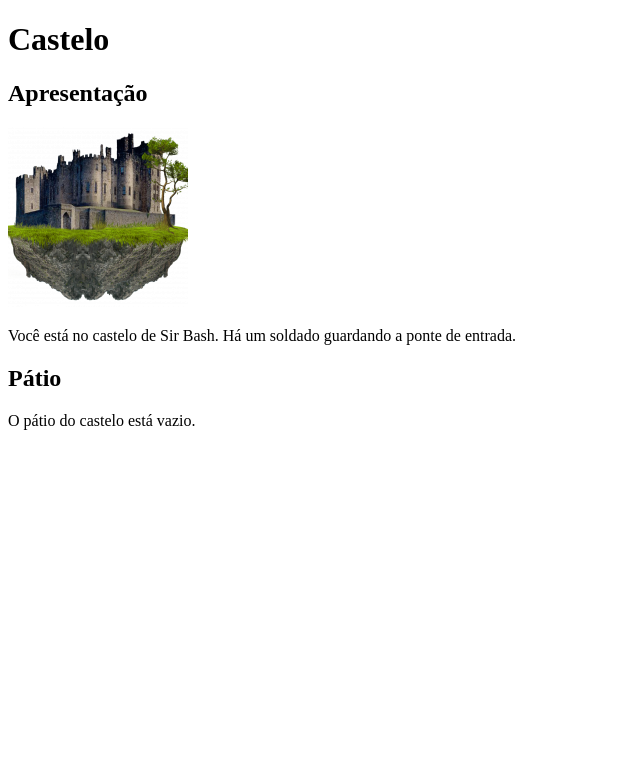
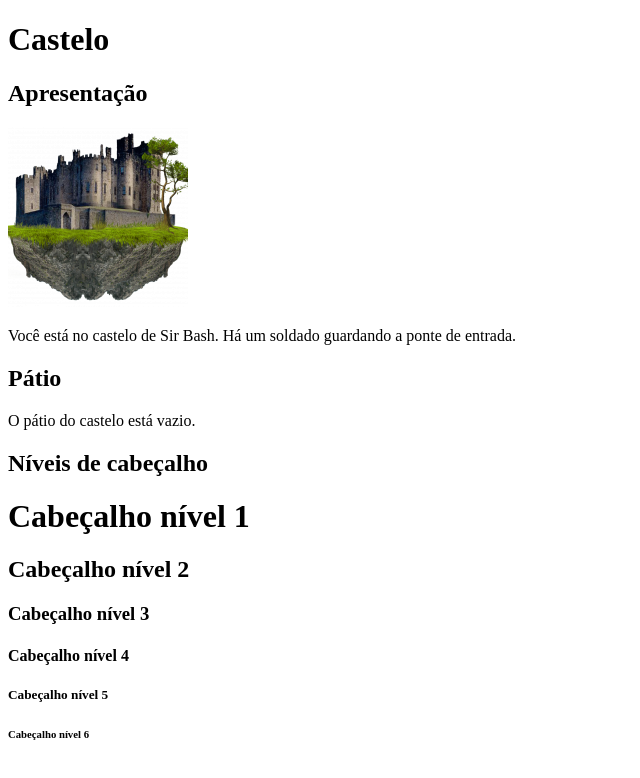
Before and after one commit to lgmaciel/bashadv, a plain HTML site: page docs/castelo.html in a window 1280 px wide. Shown: the whole page, without its empty margins (0-640 px from the left). Drawn offline with Linux system fonts and the light colour scheme.

Commit message:
cabeçalhos

```diff
--- a/docs/castelo.html
+++ b/docs/castelo.html
@@ -22,5 +22,14 @@
         <p>
         O pátio do castelo está vazio.
         </p>
+
+        <h2>Níveis de cabeçalho</h2>
+
+        <h1>Cabeçalho nível 1</h1>
+        <h2>Cabeçalho nível 2</h2>
+        <h3>Cabeçalho nível 3</h3>
+        <h4>Cabeçalho nível 4</h4>
+        <h5>Cabeçalho nível 5</h5>
+        <h6>Cabeçalho nível 6</h6>
     </body>
 </html>
```
